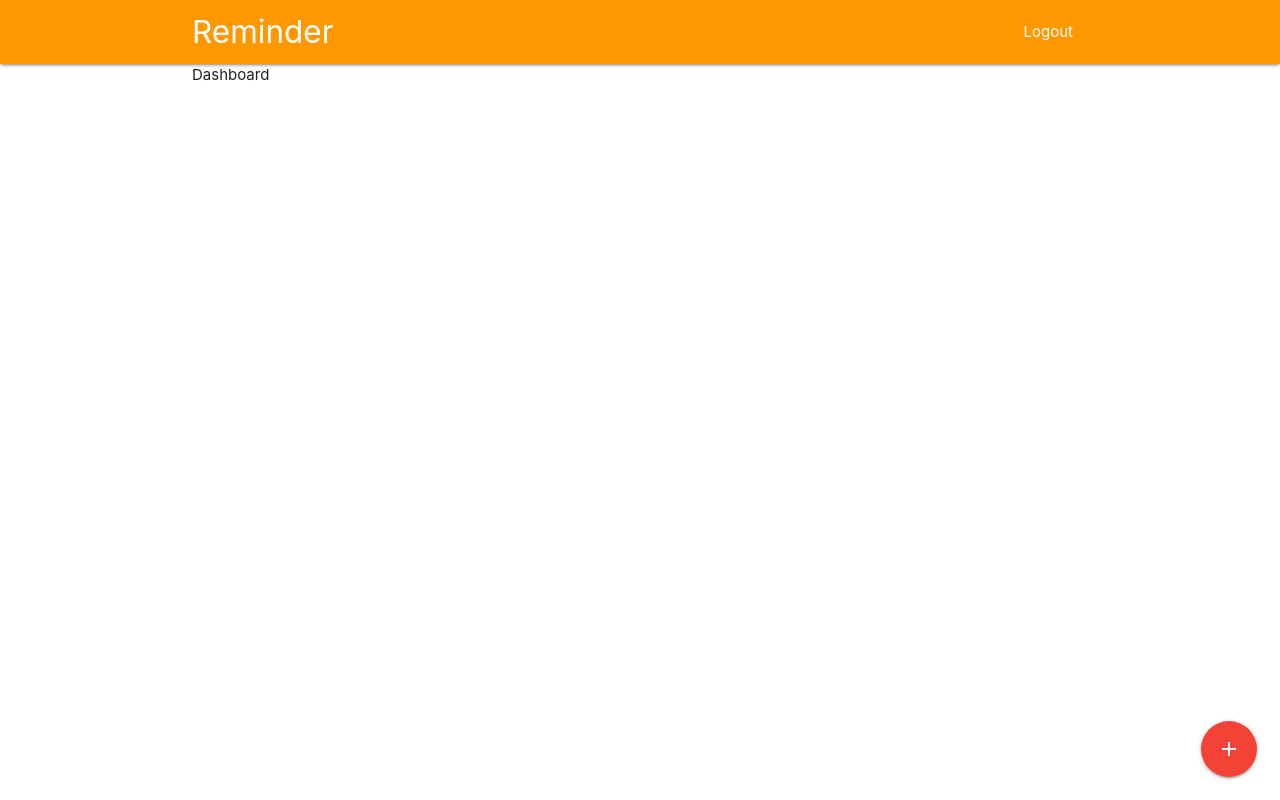
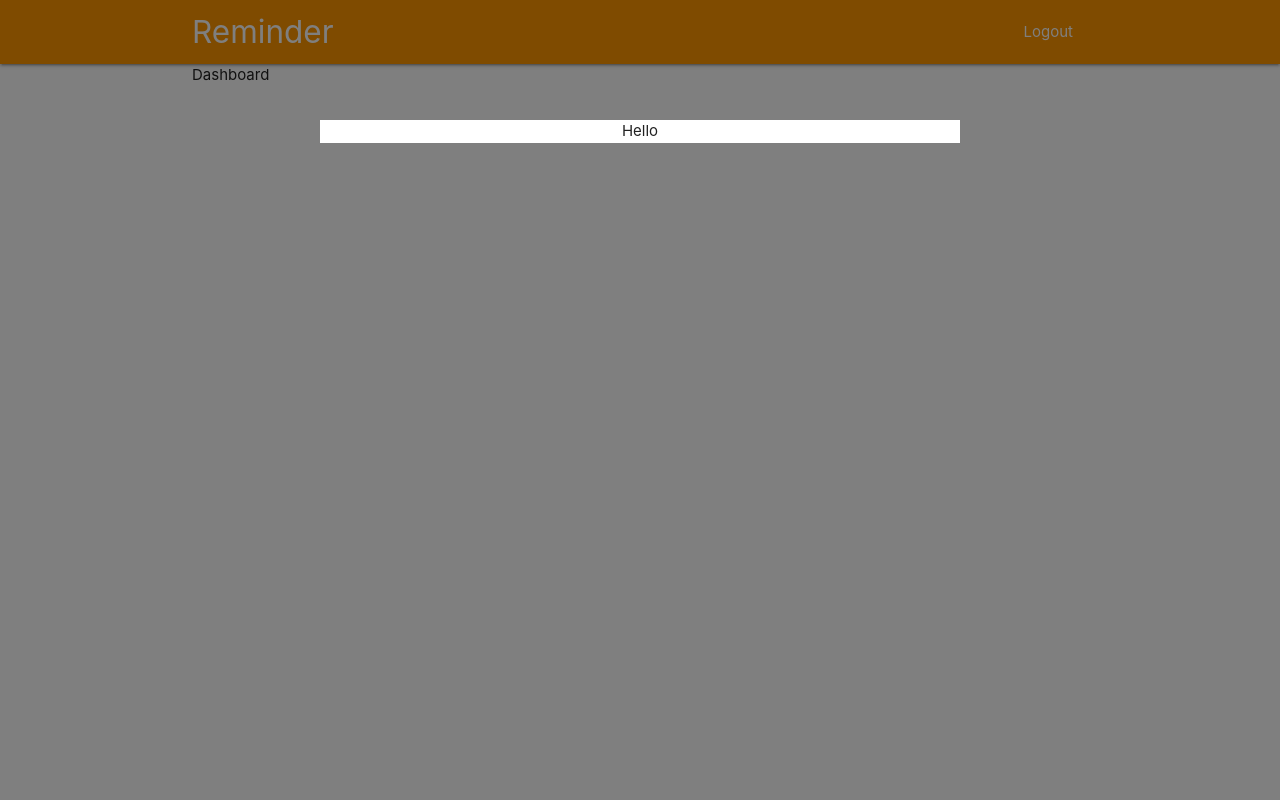
Before and after one commit to frvnkly/reminder, a React (Create React App) app in the folder client/: page /dashboard in a window 1280 px wide. Both pictures are taken after a click on the link "add". Built offline with nearby package versions, Linux system fonts and the light colour scheme; no server answers.

Commit message:
Modal component

```diff
--- a/client/src/components/Dashboard.js
+++ b/client/src/components/Dashboard.js
@@ -1,24 +1,59 @@
-import React from 'react';
+import React, { Component } from 'react';
 import { Redirect } from 'react-router-dom';
 import { connect} from 'react-redux';
 
-const dashboard = props => {
+import Modal from './ui/Modal';
+
+class Dashboard extends Component {
+  state = {
+    showModal: false,
+  }
+
+  addButtonHandler = () => {
+    this.setState({ showModal: true });
+  }
+
+  modalBackdropClickHandler = () => {
+    this.setState({ showModal: false });
+  }
+
+  modalEscapeHandler = event => {
+    if (event.key === 'Escape') {
+      this.setState({ showModal: false });
+    }
+  }
+
+  render() {
     let content = <Redirect to='/' />;
 
-  if (props.auth) {
+    if (this.props.auth) {
+
+
       content = (
         <div className='container'>
           Dashboard
-        <div className='fixed-action-btn'>
-          <a className='btn-floating btn-large red'>
+          {this.state.showModal
+            ? <Modal
+                clicked={this.modalBackdropClickHandler}
+                escaped={this.modalEscapeHandler}>
+                  Hello
+              </Modal>
+            : null}
+          {this.state.showModal
+            ? null
+            : <div className='fixed-action-btn'>
+                <a
+                  className='btn-floating btn-large red'
+                  onClick={this.addButtonHandler}>
                     <i className='material-icons'>add</i>
                 </a>
-        </div>
+              </div>}
         </div>
       );
     }
 
     return content;
+  }
 };
 
 const mapStateToProps = ({ auth }) => {
@@ -27,4 +62,4 @@ const mapStateToProps = ({ auth }) => {
   };
 };
 
-export default connect(mapStateToProps)(dashboard);
+export default connect(mapStateToProps)(Dashboard);
--- /dev/null
+++ b/client/src/components/ui/Backdrop.js
@@ -0,0 +1,20 @@
+import React from 'react';
+
+const backdrop = props => {
+  return (
+    <div
+      style={{
+        position: 'absolute',
+        top: '0',
+        left: '0',
+        width: '100%',
+        height: '100%',
+        backgroundColor: 'black',
+        opacity: '0.5',
+        zIndex: '100',
+      }}
+      onClick={props.clicked} />
+  );
+};
+
+export default backdrop;
--- /dev/null
+++ b/client/src/components/ui/Modal.css
@@ -0,0 +1,15 @@
+.Modal {
+    position: absolute;
+    margin: auto;
+    top: 15%;
+    text-align: center;
+    background-color: white;
+    z-index: 200;
+    width: 80%;
+}
+
+@media (min-width: 500px) {
+    .Modal {
+        width: 50%;
+    }
+}
--- /dev/null
+++ b/client/src/components/ui/Modal.js
@@ -0,0 +1,20 @@
+import React, { Component } from 'react';
+
+import './Modal.css';
+import Backdrop from './Backdrop';
+
+class Modal extends Component {
+  render() {
+    window.onkeydown = this.props.escaped;
+    return (
+      <div style={{ display: 'flex', justifyContent: 'center' }}>
+        <Backdrop clicked={this.props.clicked} />
+        <div className='Modal'>
+          {this.props.children}
+        </div>
+      </div>
+    );
+  }
+}
+
+export default Modal;
--- a/package.json
+++ b/package.json
@@ -13,10 +13,12 @@
   "author": "",
   "license": "ISC",
   "dependencies": {
+    "@sendgrid/mail": "^6.2.1",
     "body-parser": "^1.18.3",
     "cookie-session": "^2.0.0-beta.3",
     "express": "^4.16.3",
     "mongoose": "^5.1.4",
+    "node-schedule": "^1.3.0",
     "passport": "^0.4.0",
     "passport-google-oauth20": "^1.0.0"
   },
```
Also changed, not shown: 2 other files (tests, documents, lock files or other folders). Lines whose indentation alone changed are shown as unchanged.
